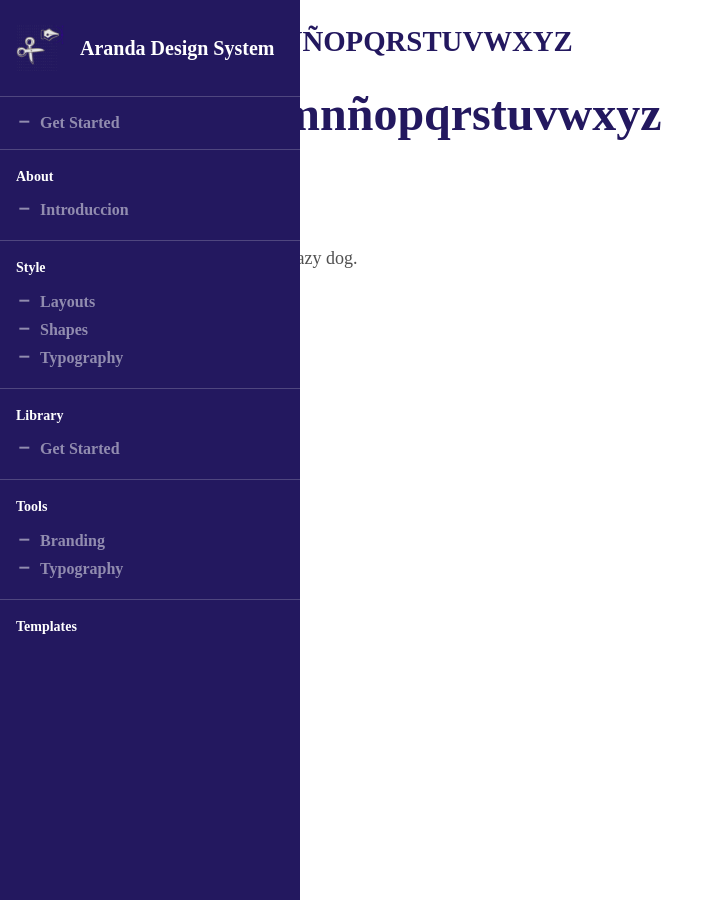
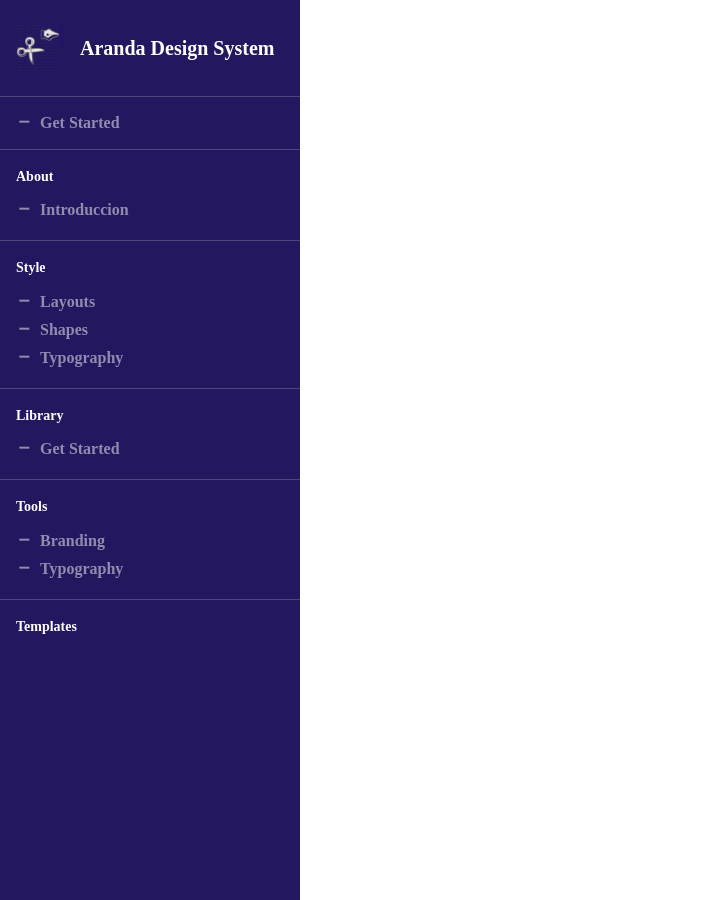
Before and after one commit to Nats85/guide-aranda, a Jekyll site: the page built from src/patterns/foundations/typography/PTSans.md, in a window 1280 px wide and 900 px high. Shown: the whole window, without its empty margins (0-724 px from the left). Built offline with Jekyll 4.4.1, drawn with Linux system fonts in a browser that asks for light colours; our own code applies the rules of GitHub Pages for plain Markdown files.

Commit message:
Update PTSans.md

```diff
--- a/src/patterns/foundations/typography/PTSans.md
+++ b/src/patterns/foundations/typography/PTSans.md
@@ -17,11 +17,3 @@
 
   }
 </style>
-
-## ABCDEFGHIJKLMNÑOPQRSTUVWXYZ<br>
-
-# abcdefghijklmnñopqrstuvwxyz<br>
-
-# 0123456789
-
-The quick brown fox jumps over the lazy dog.
```
